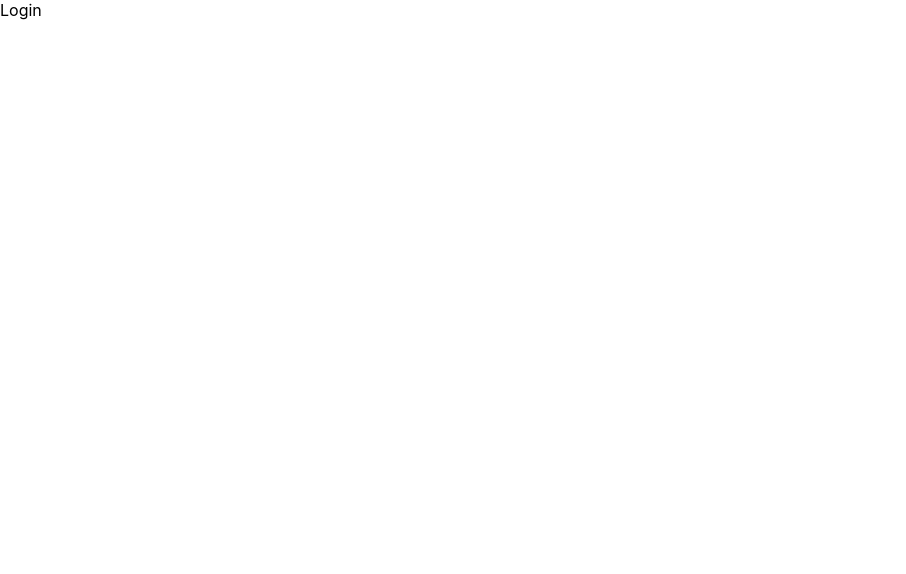
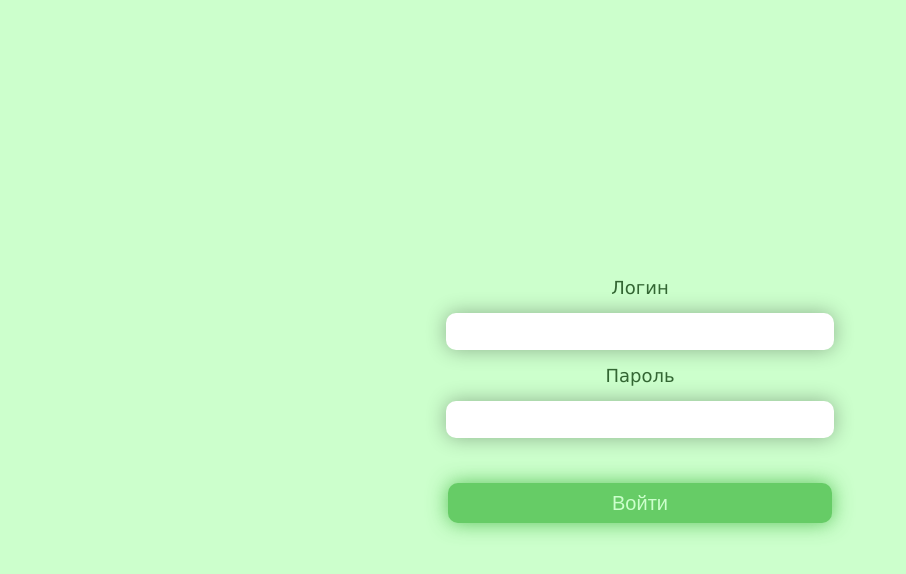
Before and after one commit to HarutQanaqaryan/testing_system, a React (Create React App) app: page / in a window 1280 px wide. Shown: the top 574 px of the page, without its empty margins (0-906 px from the left). Built offline with nearby package versions, Linux system fonts and the light colour scheme.

Commit message:
add: added login page, only UI

```diff
--- /dev/null
+++ b/src/components/button.tsx
@@ -0,0 +1,9 @@
+import "../styles/button.css";
+
+interface ButtonPropType {
+  name: string;
+}
+
+export const Button = (props: ButtonPropType) => {
+  return <button className="button">{props.name}</button>;
+};
--- /dev/null
+++ b/src/components/textField.tsx
@@ -0,0 +1,20 @@
+import "../styles/textField.css"
+
+interface TextFieldProps {
+  type: string;
+  label: string;
+  onChange: any;
+}
+
+export const TextField = (props: TextFieldProps) => {
+  return (
+    <div className="textfield">
+      <label className="textfield_label">{props.label}</label>
+      <input
+        type={props.type}
+        onChange={props.onChange}
+        className="textfield_input"
+      />
+    </div>
+  );
+};
--- a/src/index.css
+++ b/src/index.css
@@ -1,13 +1,15 @@
 body {
   margin: 0;
-  font-family: -apple-system, BlinkMacSystemFont, 'Segoe UI', 'Roboto', 'Oxygen',
-    'Ubuntu', 'Cantarell', 'Fira Sans', 'Droid Sans', 'Helvetica Neue',
-    sans-serif;
+  font-family: "Lucida Sans", "Lucida Sans Regular", "Lucida Grande",
+    "Lucida Sans Unicode", Geneva, Verdana, sans-serif;
   -webkit-font-smoothing: antialiased;
   -moz-osx-font-smoothing: grayscale;
+  background-color: rgb(204, 255, 204);
+  width: 100vw;
+  height: 100vh;
 }
 
 code {
-  font-family: source-code-pro, Menlo, Monaco, Consolas, 'Courier New',
+  font-family: source-code-pro, Menlo, Monaco, Consolas, "Courier New",
     monospace;
 }
--- a/src/pages/loginPage.tsx
+++ b/src/pages/loginPage.tsx
@@ -1,3 +1,23 @@
+import { Button } from "../components/button";
+import { TextField } from "../components/textField";
+import "../styles/login.css"
+
 export const Login = () => {
-  return <div>Login</div>;
+  return (
+    <div className="login">
+      <form>
+        <TextField
+          label="Логин"
+          onChange={(e: React.ChangeEvent<HTMLInputElement>) => console.log(e)}
+          type="string"
+        />
+        <TextField
+          label="Пароль"
+          onChange={(e: React.ChangeEvent<HTMLInputElement>) => console.log(e)}
+          type="password"
+        />
+        <Button name="Войти" />
+      </form>
+    </div>
+  );
 };
--- /dev/null
+++ b/src/styles/button.css
@@ -0,0 +1,17 @@
+.button {
+  width: 100%;
+  height: 40px;
+  font-size: 20px;
+  background-color: rgb(102, 204, 102);
+  box-shadow: 0px 0px 20px rgba(59, 178, 59, 0.784);
+  border-radius: 10px;
+  border: none;
+  margin-top: 30px;
+  cursor: pointer;
+  color: rgb(204, 255, 204);
+}
+.button:hover {
+  transition: 0.3s;
+  box-shadow: 0px 0px 25px rgb(59, 178, 59);
+  background-color: rgb(51, 102, 51);
+}
--- a/src/styles/login.css
+++ b/src/styles/login.css
@@ -0,0 +1,7 @@
+.login {
+  width: 100vw;
+  height: 100vh;
+  display: flex;
+  align-items: center;
+  justify-content: center;
+}
--- /dev/null
+++ b/src/styles/textField.css
@@ -0,0 +1,33 @@
+.textfield {
+  width: 30vw;
+  display: flex;
+  flex-direction: column;
+  align-items: center;
+}
+.textfield_label {
+  font-size: 18px;
+  color: rgb(51, 102, 51);
+}
+.textfield_input {
+  width: 100%;
+  height: 35px;
+  border: none;
+  margin-top: 10px;
+  background: #ffffff;
+  box-shadow: 0px 0px 20px rgba(0, 0, 0, 0.304);
+  border-radius: 10px;
+  display: flex;
+  flex-direction: column;
+  margin: 15px;
+  font-size: 18px;
+  color: rgb(51, 102, 51);
+}
+.textfield_input:focus {
+  outline: none;
+  box-shadow: 0px 0px 20px rgba(0, 0, 0, 0.671);
+}
+.textfield_input:hover {
+  outline: none;
+  box-shadow: 0px 0px 20px rgba(0, 0, 0, 0.671);
+  transition: 0.5s;
+}
```
